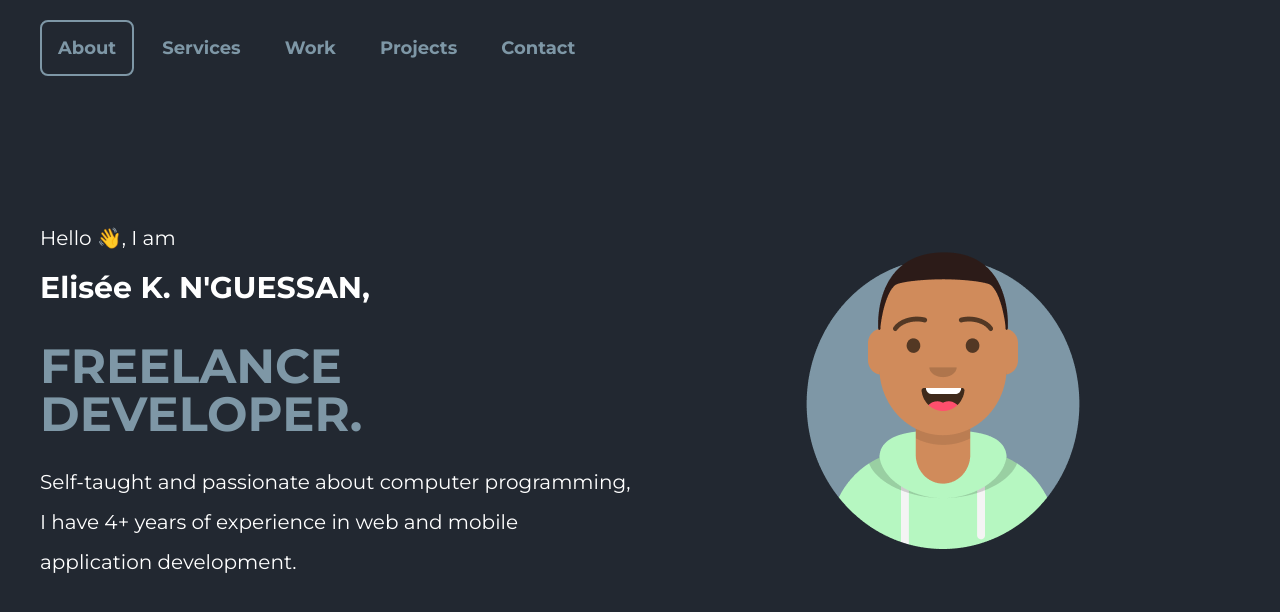
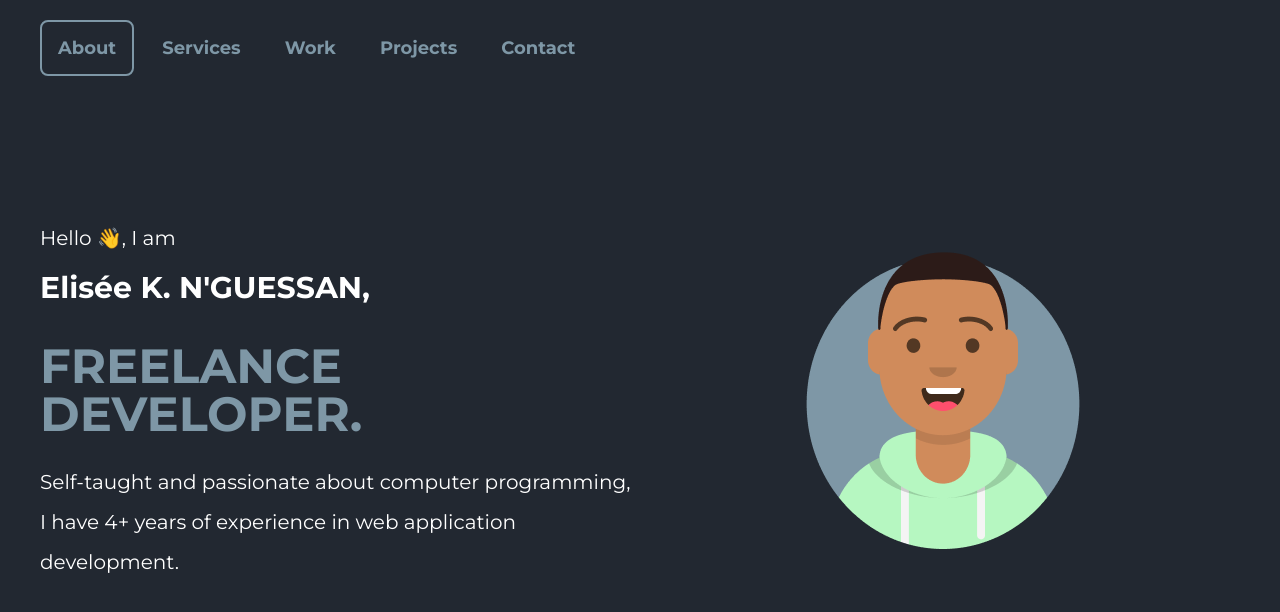
Before and after one commit to eliseekn/portfolio, a Vue app: page / in a window 1280 px wide. Shown: the top 612 px of the page. Built offline with nearby package versions, Linux system fonts and the light colour scheme.

Commit message:
Update UI

```diff
--- a/src/pages/about.vue
+++ b/src/pages/about.vue
@@ -1,27 +1,39 @@
 <script setup lang="ts">
-    import avatar from '../../img/avatar.png'
+import avatar from "../../img/avatar.png";
 
-    const props = defineProps<{ setActivePage: (page: string) => void }>()
+const props = defineProps<{ setActivePage: (page: string) => void }>();
 </script>
 
 <template>
   <div class="flex items-center min-h-screen">
     <div class="grid grid-cols-2 gap-3">
-            <div class="col-span-6 md:col-auto my-auto order-2 md:order-1 text-center md:text-left">
+      <div
+        class="col-span-6 md:col-auto my-auto order-2 md:order-1 text-center md:text-left"
+      >
         <p>
-                    <span class="text-base md:text-xl md:leading-loose">Hello 👋, I am</span> <br>
-                    <span class="text-lg md:text-3xl md:leading-loose font-semibold">Elisée K. N'GUESSAN,</span>
+          <span class="text-base md:text-xl md:leading-loose"
+            >Hello 👋, I am</span
+          >
+          <br />
+          <span class="text-lg md:text-3xl md:leading-loose font-semibold"
+            >Elisée K. N'GUESSAN,</span
+          >
         </p>
 
-                <h1 class="my-6 text-[#7e97a6] uppercase font-black text-3xl md:text-5xl">
+        <h1
+          class="my-6 text-[#7e97a6] uppercase font-black text-3xl md:text-5xl"
+        >
           Freelance Developer.
         </h1>
 
         <p class="text-base md:text-xl md:leading-loose">
-                    Self-taught and passionate about computer programming, I have 4+ years of experience in web and mobile application development.
+          Self-taught and passionate about computer programming, I have 4+ years
+          of experience in web application development.
         </p>
 
-                <div class="animate-slide-in flex items-center justify-center md:justify-start mt-10 xl:hidden">
+        <div
+          class="animate-slide-in flex items-center justify-center md:justify-start mt-10 xl:hidden"
+        >
           <button class="btn" @click="props.setActivePage('Services')">
             Services
           </button>
@@ -29,7 +41,7 @@
       </div>
 
       <div class="col-span-6 md:col-auto m-auto order-1 md:order-2">
-                <img :src=avatar alt="Avatar" loading="lazy" class="w-28 md:w-full" />
+        <img :src="avatar" alt="Avatar" loading="lazy" class="w-28 md:w-full" />
       </div>
     </div>
   </div>
```
Lines whose indentation alone changed are shown as unchanged.
